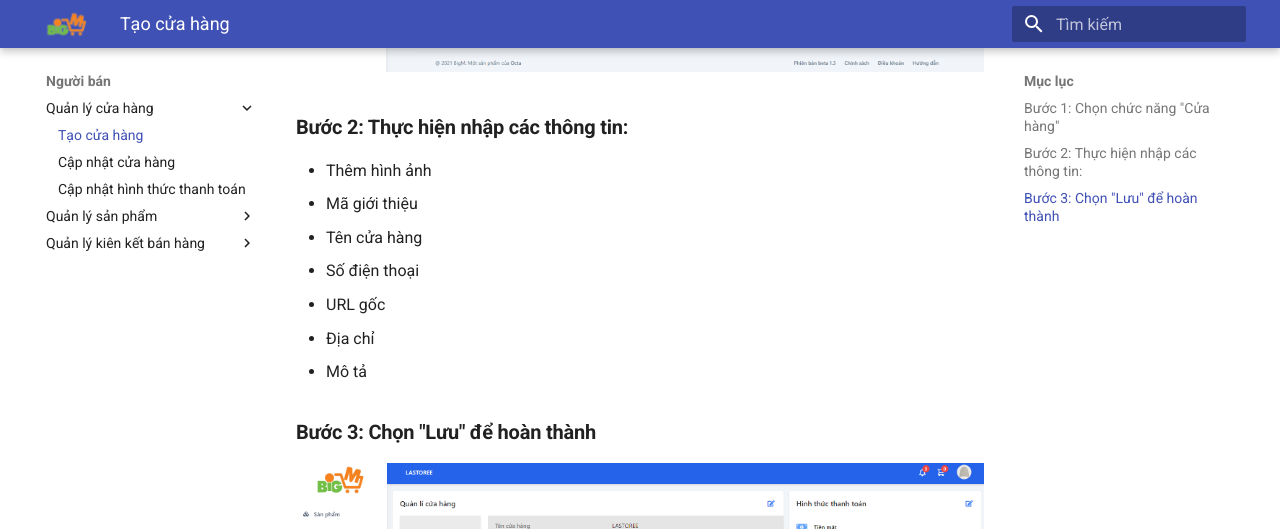
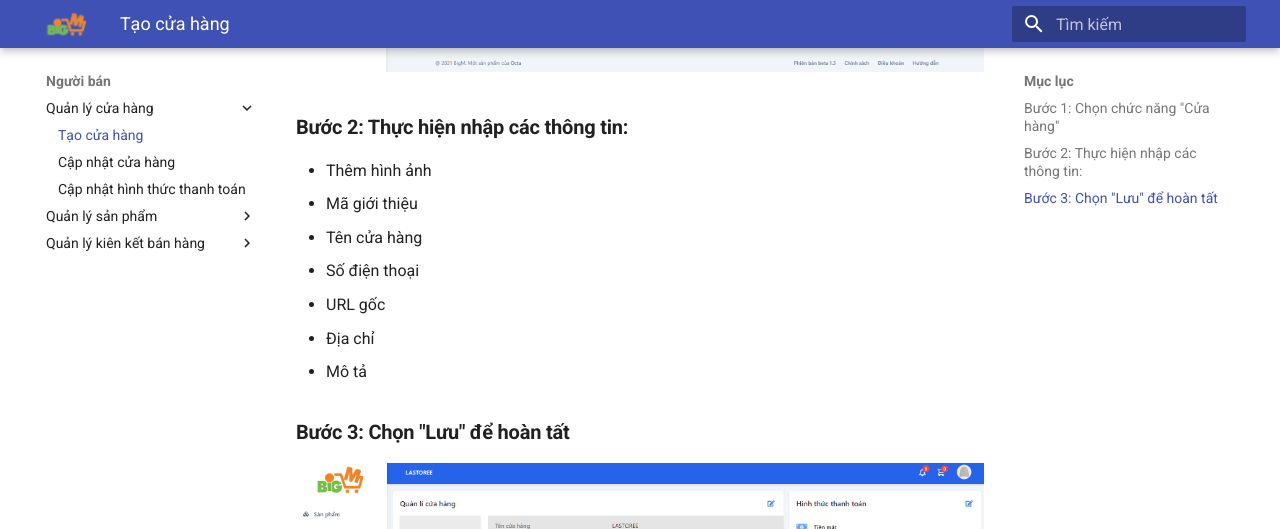
Before and after one commit to octa-tech/bigm-tutorial, an MkDocs documentation site: the page built from docs/shop/create-shop.md, in a window 1280 px wide and 900 px high, scrolled down 602 px. Shown: the top 529 px of the window. Built offline with MkDocs 1.6.1 and Material for MkDocs 9.7.7, drawn with Linux system fonts in a browser that asks for light colours.

```diff
--- a/docs/shop/create-shop.md
+++ b/docs/shop/create-shop.md
@@ -15,6 +15,6 @@ Bạn chưa có cửa hàng? Hãy bắt đầu ngay!
 - Địa chỉ
 - Mô tả
 
-### **Bước 3: Chọn "Lưu" để hoàn thành**
+### **Bước 3: Chọn "Lưu" để hoàn tất**
 
 ![](../images/Shop/createshopdone.png)
```
Also changed, not shown: docs/Link/create-link.md (+15 -0 lines), docs/images/link/creat-link2.png (added), docs/images/link/create-link.png (added).
